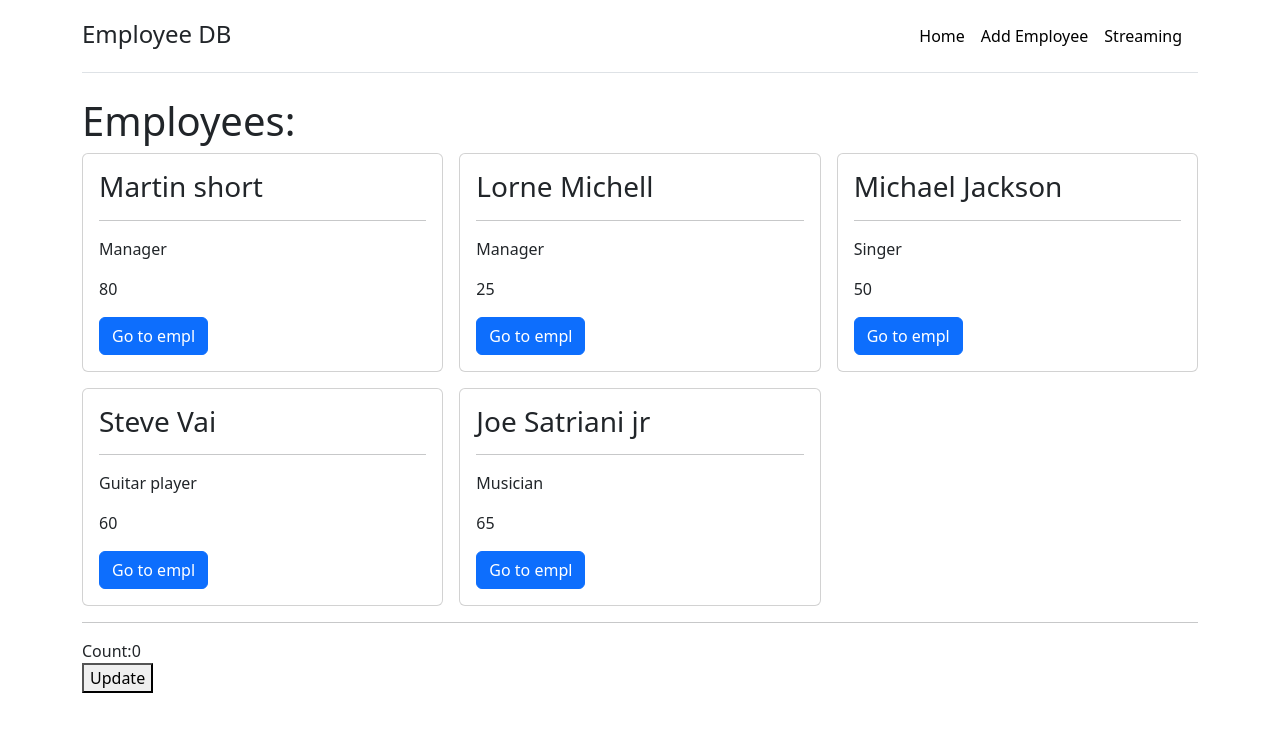
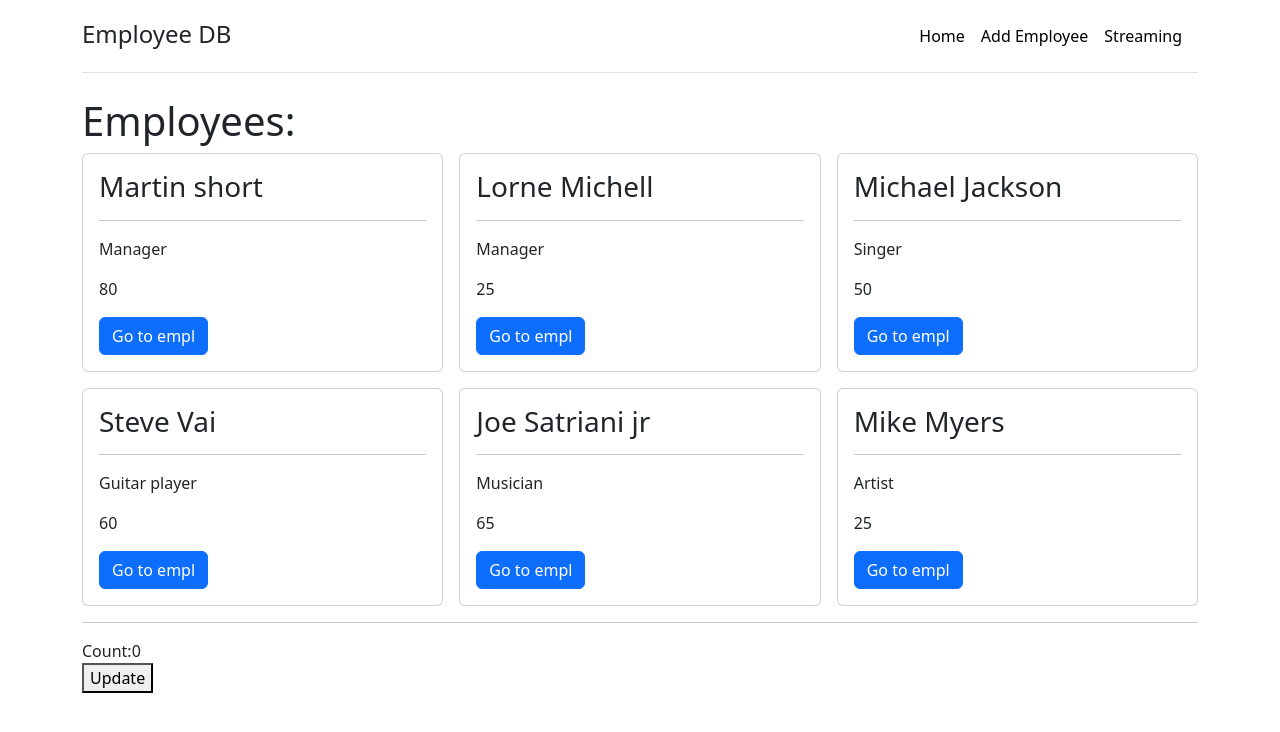
Before and after one commit to ferlobo1985/UDMY-REACT19-Next-JS-Rendering, a Next.js app: page / in a window 1280 px wide. Shown: the top 732 px of the page. Built offline with nearby package versions, Linux system fonts and the light colour scheme; data requests are answered from the project's data file.

Commit message:
25-Fetch options
25-Fetch options

```diff
--- a/db.json
+++ b/db.json
@@ -29,6 +29,12 @@
       "position": "Musician",
       "age": "65",
       "id": 6
+    },
+    {
+      "fullname": "Mike Myers",
+      "position": "Artist",
+      "age": "25",
+      "id": 7
     }
   ]
 }
--- a/src/app/page.js
+++ b/src/app/page.js
@@ -6,7 +6,7 @@ import Counter from '@/components/counter'
 // export const revalidate = 5
 
 async function getEmployees(){
-  const res = await fetch('http://localhost:3004/employees');
+  const res = await fetch('http://localhost:3004/employees',{next:{revalidate:5}});
   if(!res.ok){
     throw new Error('Oop, no employees found')
   }
--- a/src/helpers/actions.js
+++ b/src/helpers/actions.js
@@ -30,7 +30,7 @@ export async function editEmployees(formdata){
         return {error:error}
     }
     revalidatePath(`/employees/${formdata.id}`)
-    revalidatePath('/')
+    // revalidatePath('/')
     redirect('/')
 }
 
@@ -53,7 +53,7 @@ export async function addEmployee(prevState,formdata) {
             age:formdata.get('age')
         });
 
-        revalidatePath('/')
+        // revalidatePath('/')
         return {success:true,message:'Name Added'}
     } catch(e){
         return {success:false,message:e.message}
@@ -64,6 +64,6 @@ export async function deleteEmployee(ID){
     await fetch(`http://localhost:3004/employees/${ID}`,{
         method:'DELETE'
     });
-    revalidatePath('/')
+    // revalidatePath('/')
     redirect('/')
 }
```
